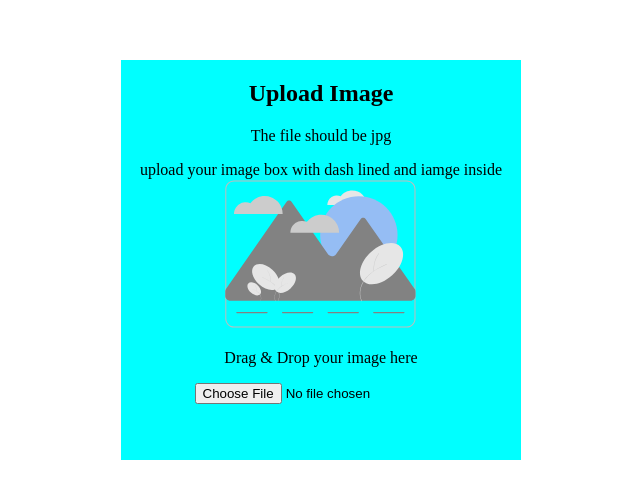
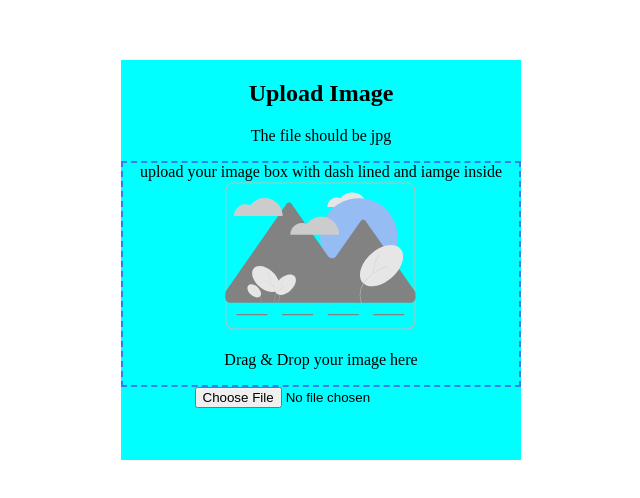
Before and after one commit to pauxiel/Image-uploader, a React (Vite) app: page / in a window 1280 px wide. Shown: the part 148-646 px from the top of the page, without its empty margins (319-959 px from the left). Built offline with nearby package versions, Linux system fonts and the light colour scheme.

Commit message:
drag and drop was not working so i corrected it

```diff
--- a/src/components/drag-and-drop/DragandDrop.jsx
+++ b/src/components/drag-and-drop/DragandDrop.jsx
@@ -1,13 +1,23 @@
 import React from "react";
+import { useState } from "react";
 import "./drag-drop.scss";
 import logo from "../../assets/images/logo.svg";
 
 function DragandDrop({ uploadImage }) {
+  const [borderColor, setBorderColor] = useState('#2f80ed')
   const handleonDrop = (e) => {
     e.preventDefault();
     const imageFile = e.dataTransfer.files
+    console.log('dropped')
     uploadImage(imageFile['0'])
+
+    // console.log('dropped')
   };
+
+  function handleOnDragOver(e) {
+    e.preventDefault()
+    setBorderColor('green')
+  }
 
   const handleonDrag = (e) => {
     e.preventDefault();
@@ -15,18 +25,22 @@ function DragandDrop({ uploadImage }) {
 
   const handleonDragLeave = (e) => {
     e.preventDefault();
+
   };
 
   const handleonDragEnter = (e) => {
     e.preventDefault();
+    setBorderColor('green')
   };
   return (
     <div
       className="dropzone"
+      onDragOver = {handleOnDragOver}
       onDrop={handleonDrop}
       onDrag={handleonDrag}
       onDragLeave={handleonDragLeave}
       onDragEnter={handleonDragEnter}
+      style={{ border: `2px dashed ${borderColor}` }}
     >
       upload your image box with dash lined and iamge inside
       <div className="dropzone__logo">
```
